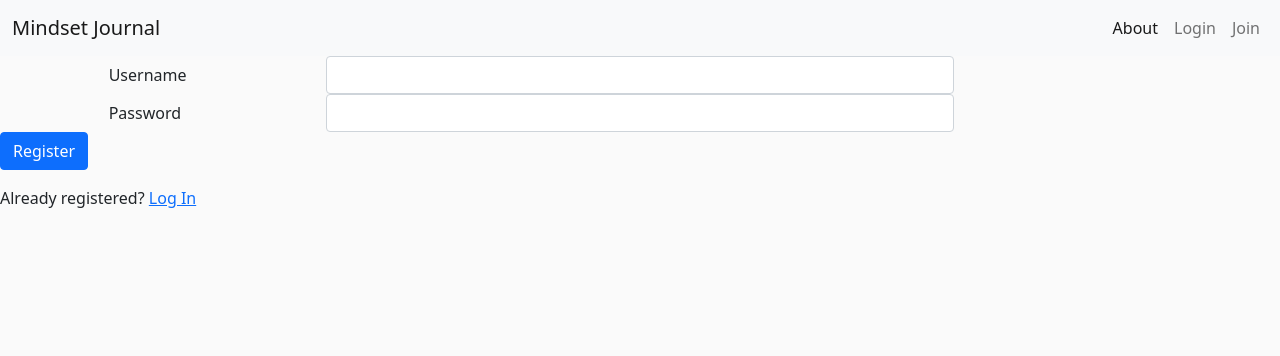
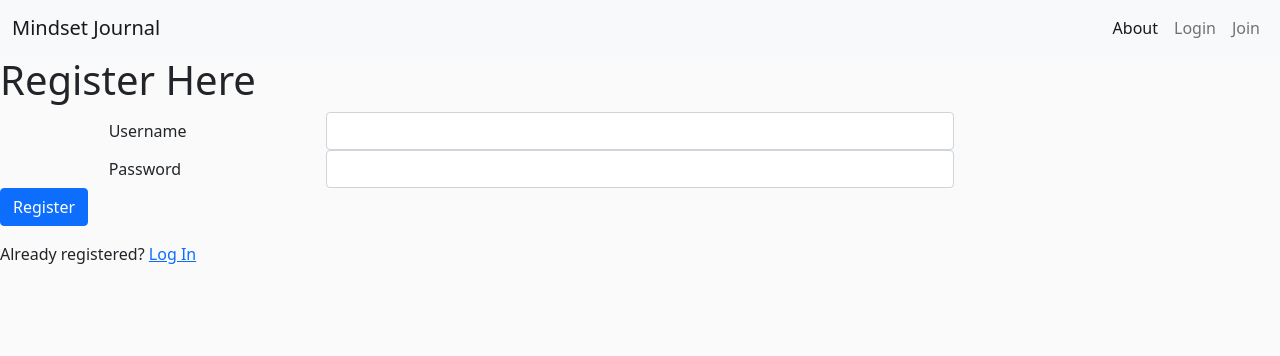
Before and after one commit to emmasarge/mindset-journal, a Flask app: page /register in a window 1280 px wide. Shown: the top 356 px of the page. Run offline with Flask 2, Linux system fonts and the light colour scheme; some libraries are stand-ins or nearby versions.

Commit message:
added headings to register and login

```diff
--- a/templates/login.html
+++ b/templates/login.html
@@ -1,6 +1,6 @@
 {% extends "base.html" %}
 {% block content %}
-
+<h1>Login Here</h1>
 <form method="POST" action="{{ url_for('login') }}">
   <!-- Create username -->
   <div class="form-group row">
--- a/templates/register.html
+++ b/templates/register.html
@@ -1,6 +1,6 @@
 {% extends "base.html" %}
 {% block content %}
-
+<h1>Register Here</h1>
 <form method="POST" action="{{ url_for('register') }}">
   <!-- Create username -->
   <div class="form-group row">
```
